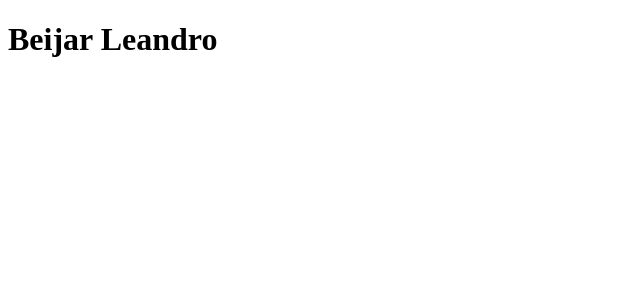
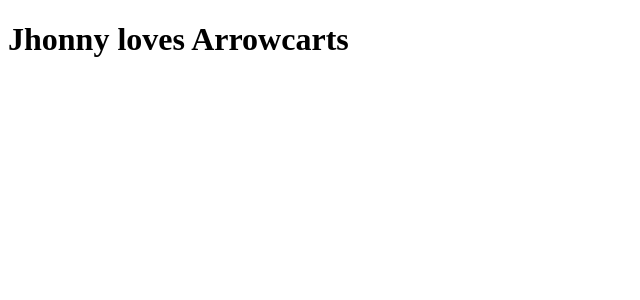
Before and after one commit to GurgelDavi/clone-tabnews, a Next.js app: page / in a window 1280 px wide. Shown: the top 300 px of the page, without its empty margins (0-640 px from the left). Built offline with nearby package versions, Linux system fonts and the light colour scheme.

Commit message:
Tesing jhonny

```diff
--- a/pages/index.js
+++ b/pages/index.js
@@ -1,4 +1,4 @@
 function Home() {
-  return <h1>Beijar Leandro</h1>;
+  return <h1>Jhonny loves Arrowcarts</h1>;
 }
 export default Home;
```
